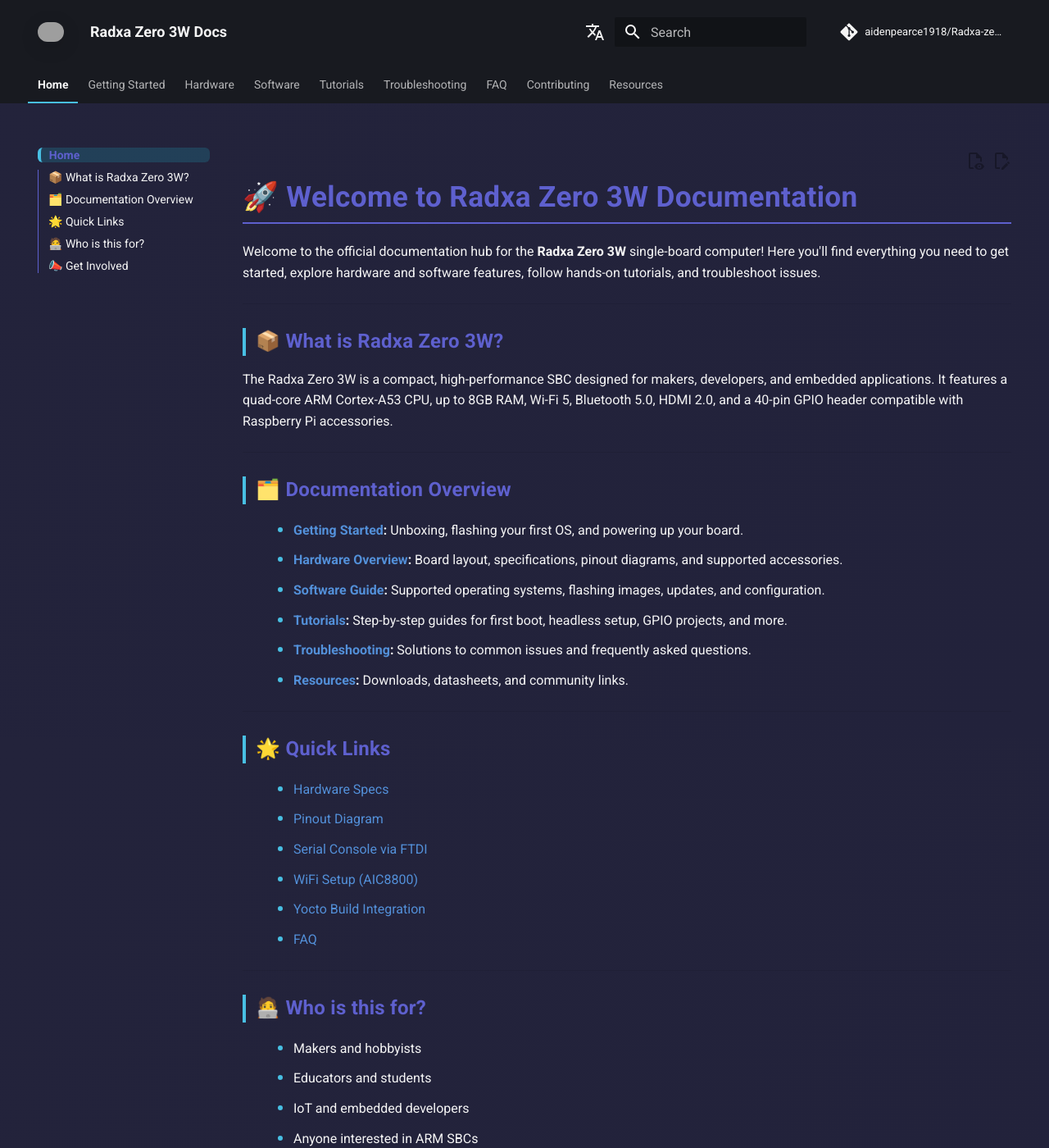
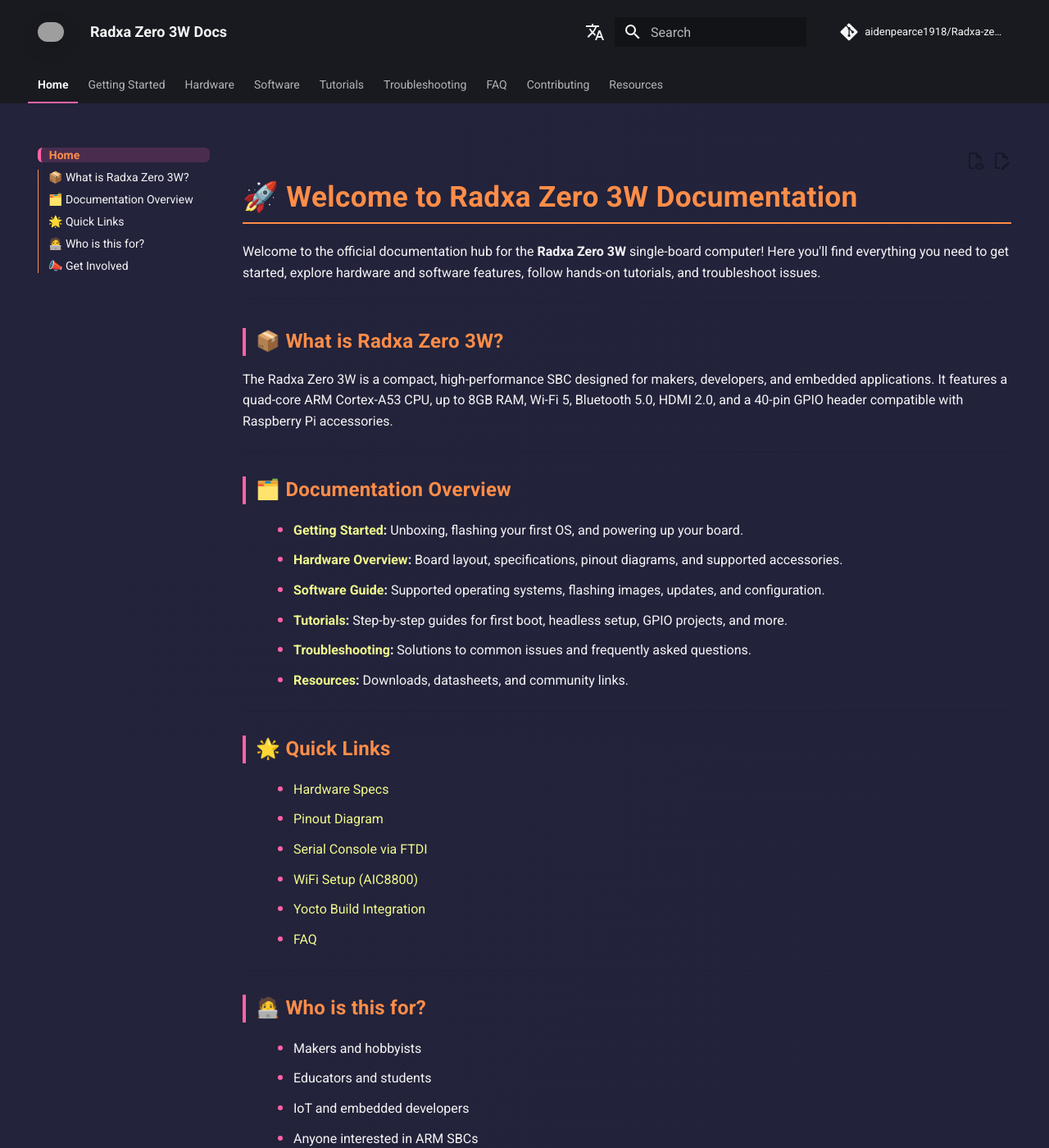
Before and after one commit to AidenPearce1918/Radxa-zero3-yocto, an MkDocs documentation site: the page built from docs/index.md, in a window 1280 px wide and 1400 px high. Shown: the whole window at 82% size. Built offline with MkDocs 1.6.1 and Material for MkDocs 9.7.7, drawn with Linux system fonts in a browser that asks for light colours; comment, search, counter and statistics services are not loaded; grey boxes are pictures that could not be loaded.

Commit message:
updating color palette

```diff
--- a/docs/stylesheets/extra.css
+++ b/docs/stylesheets/extra.css
@@ -1,17 +1,17 @@
 /* --- Color Palettes --- */
 :root {
-  /* Unified color palette for a single modern dark theme */
-  --md-primary-fg-color: #5e60ce;      /* Indigo */
-  --md-accent-fg-color: #48bfe3;       /* Mint blue */
-  --md-typeset-a-color: #5390d9;       /* Blue for links */
+  /* Sunset Glow Palette: Vibrant, modern, and accessible */
+  --md-primary-fg-color: #ff8d48;      /* Vibrant Orange */
+  --md-accent-fg-color: #ff62a8;       /* Bright Magenta */
+  --md-typeset-a-color: #f1fa8c;       /* Warm Yellow */
   --md-bg-gradient: linear-gradient(120deg, #23233b 0%, #22223b 100%);
   --md-card-bg: #23233b;
-  --md-admonition-border: #48bfe3;
+  --md-admonition-border: var(--md-accent-fg-color);
   --md-admonition-bg: #23233b;
-  --md-card-shadow: 0 4px 16px rgba(94,96,206,0.18);
+  --md-card-shadow: 0 4px 16px rgba(255, 141, 72, 0.18);
   --md-typeset-table-color: #23233b;
   --md-table-header-bg: #23233b;
-  --md-table-header-color: #48bfe3;
+  --md-table-header-color: var(--md-accent-fg-color);
   --md-table-row-even: #23233b;
   --md-table-row-odd: #26263b;
 }
@@ -83,7 +83,7 @@
 }
 img:hover {
   transform: scale(1.04);
-  box-shadow: 0 12px 36px rgba(0,188,212,0.18);
+  box-shadow: 0 12px 36px rgba(255, 98, 168, 0.18);
 }
 
 .md-typeset table {
@@ -128,12 +128,12 @@
   background: rgba(35, 35, 59, 0.7);
   backdrop-filter: blur(8px);
   border-radius: 18px;
-  box-shadow: 0 8px 32px rgba(94,96,206,0.18);
+  box-shadow: 0 8px 32px rgba(255, 141, 72, 0.18);
   border-left: 7px solid var(--md-accent-fg-color);
   transition: box-shadow 0.2s, border-color 0.2s;
 }
 .card-ui:hover {
-  box-shadow: 0 12px 36px rgba(0,188,212,0.18);
+  box-shadow: 0 12px 36px rgba(255, 98, 168, 0.18);
   border-left: 7px solid var(--md-primary-fg-color);
 }
 
@@ -148,7 +148,7 @@
   font-weight: 700;
   cursor: pointer;
   transition: background 0.2s, box-shadow 0.2s, color 0.2s;
-  box-shadow: 0 2px 8px rgba(0,188,212,0.10);
+  box-shadow: 0 2px 8px rgba(255, 98, 168, 0.10);
   margin: 0.7em 0;
   outline: none;
 }
@@ -196,7 +196,7 @@
 
 /* Sidebar active item: subtle highlight */
 .md-nav__item--active > .md-nav__link {
-  background: rgba(38,198,218,0.18) !important; /* Soft blue highlight */
+  background: rgba(255, 98, 168, 0.18) !important; /* Soft magenta highlight */
   color: var(--md-primary-fg-color) !important;
   border-radius: 6px;
   font-weight: 700;
@@ -235,21 +235,21 @@
   margin: 1em 0;
   padding: 0.7em 1em;
   box-shadow: 0 2px 8px rgba(0,0,0,0.08);
-  border-left: 4px solid var(--md-accent-fg-color, #48bfe3);
+  border-left: 4px solid var(--md-accent-fg-color, #ff62a8);
   transition: box-shadow 0.2s;
 }
 details[open] {
-  box-shadow: 0 4px 16px rgba(94,96,206,0.13);
+  box-shadow: 0 4px 16px rgba(255, 141, 72, 0.13);
 }
 details summary {
   cursor: pointer;
   font-weight: 600;
-  color: var(--md-primary-fg-color, #5e60ce);
+  color: var(--md-primary-fg-color, #ff8d48);
   outline: none;
   margin-bottom: 0.5em;
 }
 details[open] summary {
-  color: var(--md-accent-fg-color, #48bfe3);
+  color: var(--md-accent-fg-color, #ff62a8);
 }
 
 /* Responsive tweaks for mobile */
```
Also changed, not shown: docs/hardware-specs.md (+0 -2 lines).
